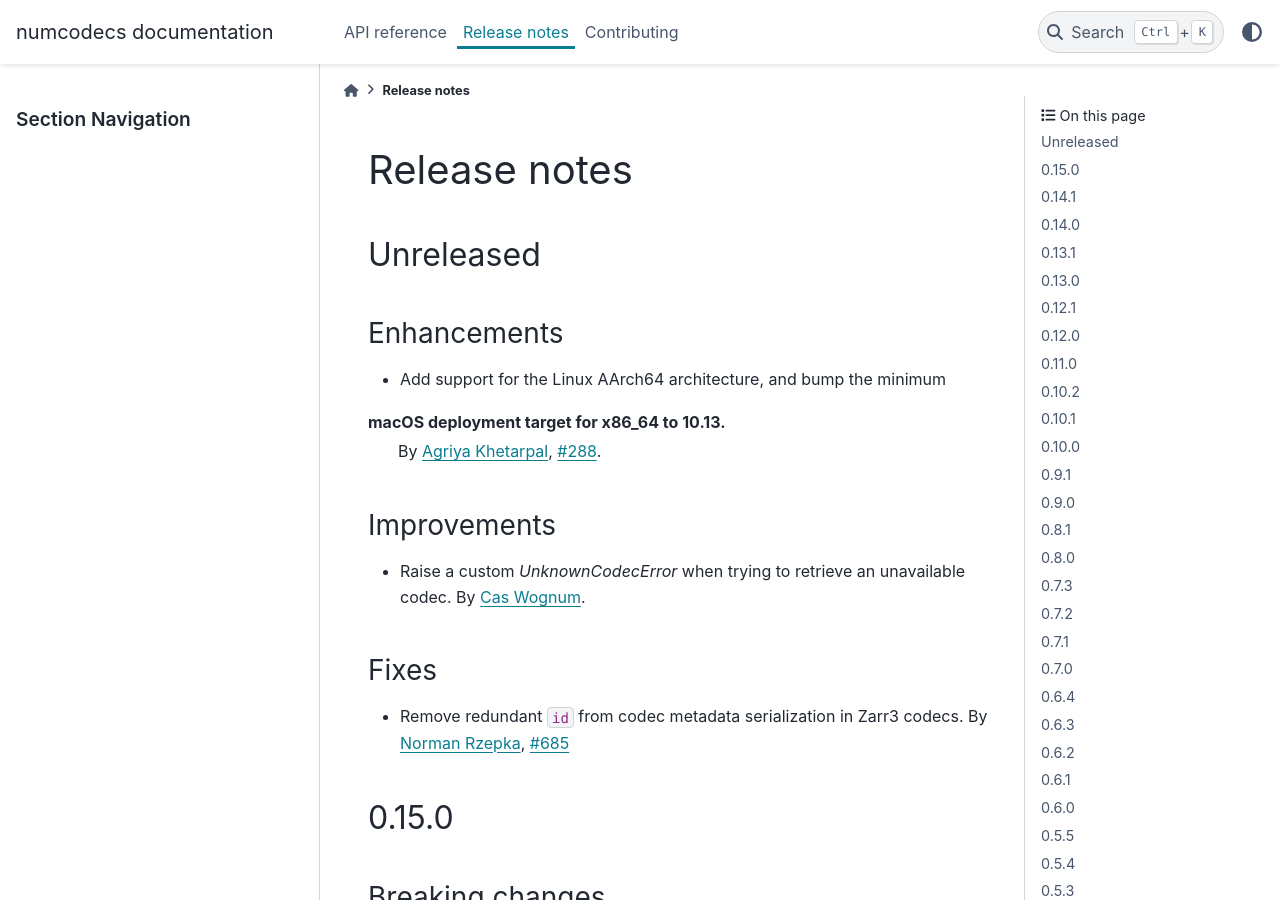
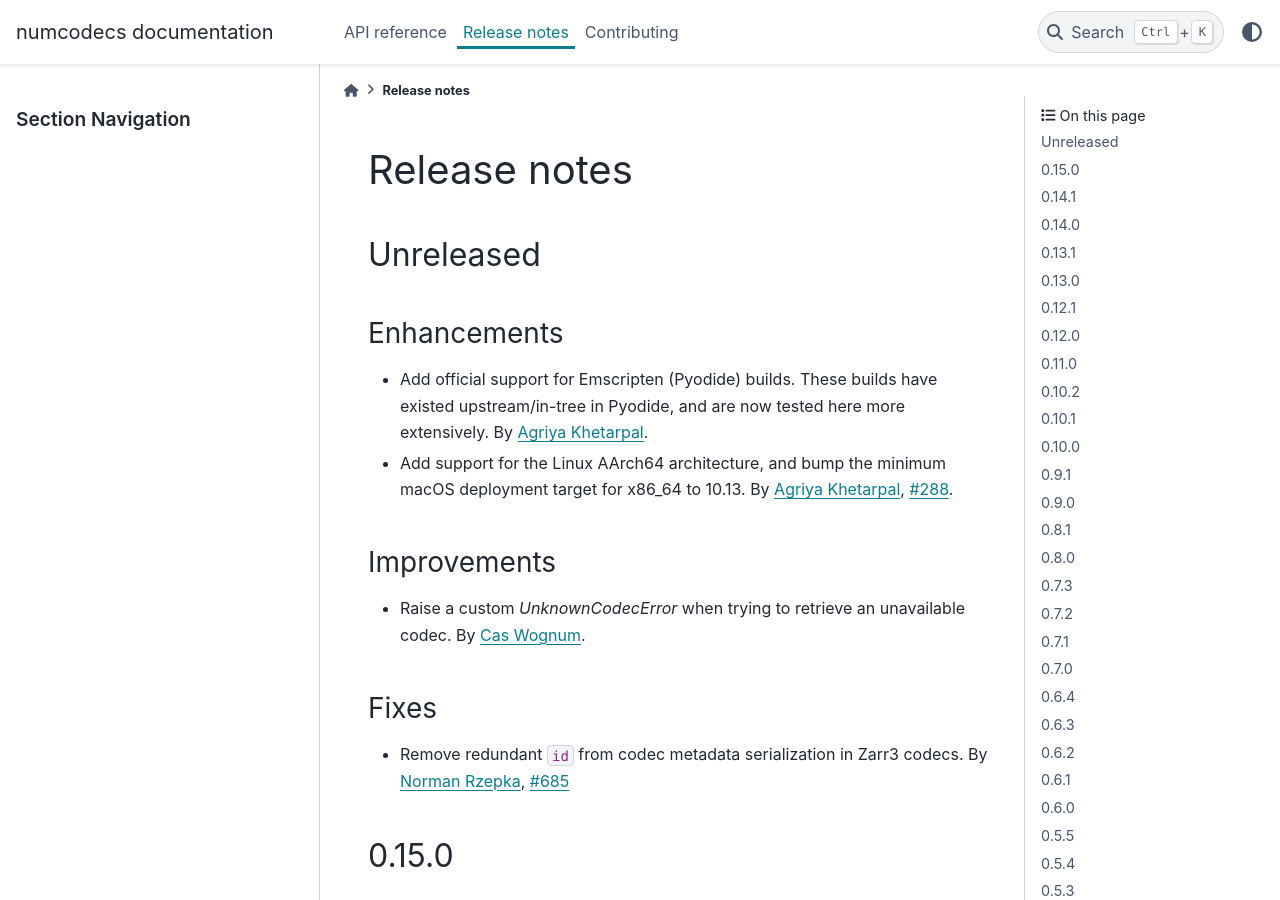
Before and after one commit to zarr-developers/numcodecs, a Sphinx documentation site: the page built from docs/release.rst, in a window 1280 px wide and 900 px high. Built offline with Sphinx 7.4.7 and the PyData theme 0.15.4, drawn with Linux system fonts in a browser that asks for light colours; the version number could not be read and is left out.

Commit message:
Add CHANGELOG entry for Pyodide builds

```diff
--- a/docs/release.rst
+++ b/docs/release.rst
@@ -20,8 +20,12 @@ Unreleased
 Enhancements
 ~~~~~~~~~~~~
 
+* Add official support for Emscripten (Pyodide) builds. These builds have
+  existed upstream/in-tree in Pyodide, and are now tested here more extensively.
+  By :user:`Agriya Khetarpal <agriyakhetarpal>`.
+
 * Add support for the Linux AArch64 architecture, and bump the minimum
-macOS deployment target for x86_64 to 10.13.
+  macOS deployment target for x86_64 to 10.13.
   By :user:`Agriya Khetarpal <agriyakhetarpal>`, :issue:`288`.
 
 Improvements
```
